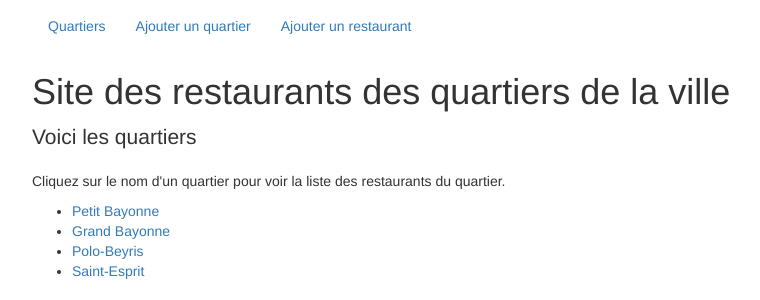
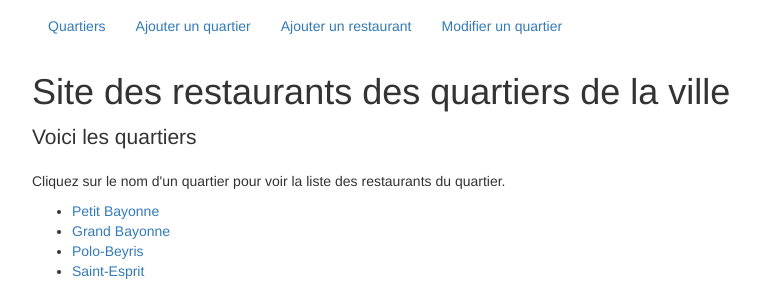
Before and after one commit to kris-ipeh/GRETA_restoBaiona, a PHP site: page /index.php in a window 1280 px wide. Shown: the top 300 px of the page, without its empty margins (38-798 px from the left). Run offline with PHP 8.4, Linux system fonts and the light colour scheme; data comes from the database, SQL or seed files in the repository; data that the repository does not hold is empty; a stand-in replaces the project's code that opens the database connection.

Commit message:
modif menu

```diff
--- a/menu.inc.php
+++ b/menu.inc.php
@@ -14,6 +14,10 @@
    <a href="ajouter_un_restaurant.php">
     Ajouter un restaurant
    </a>
+   <li>
+   <a href="choisissez_un_quartier.php">
+    Modifier un quartier
+   </a>
   </li>
  </ul>
 </nav>
```
